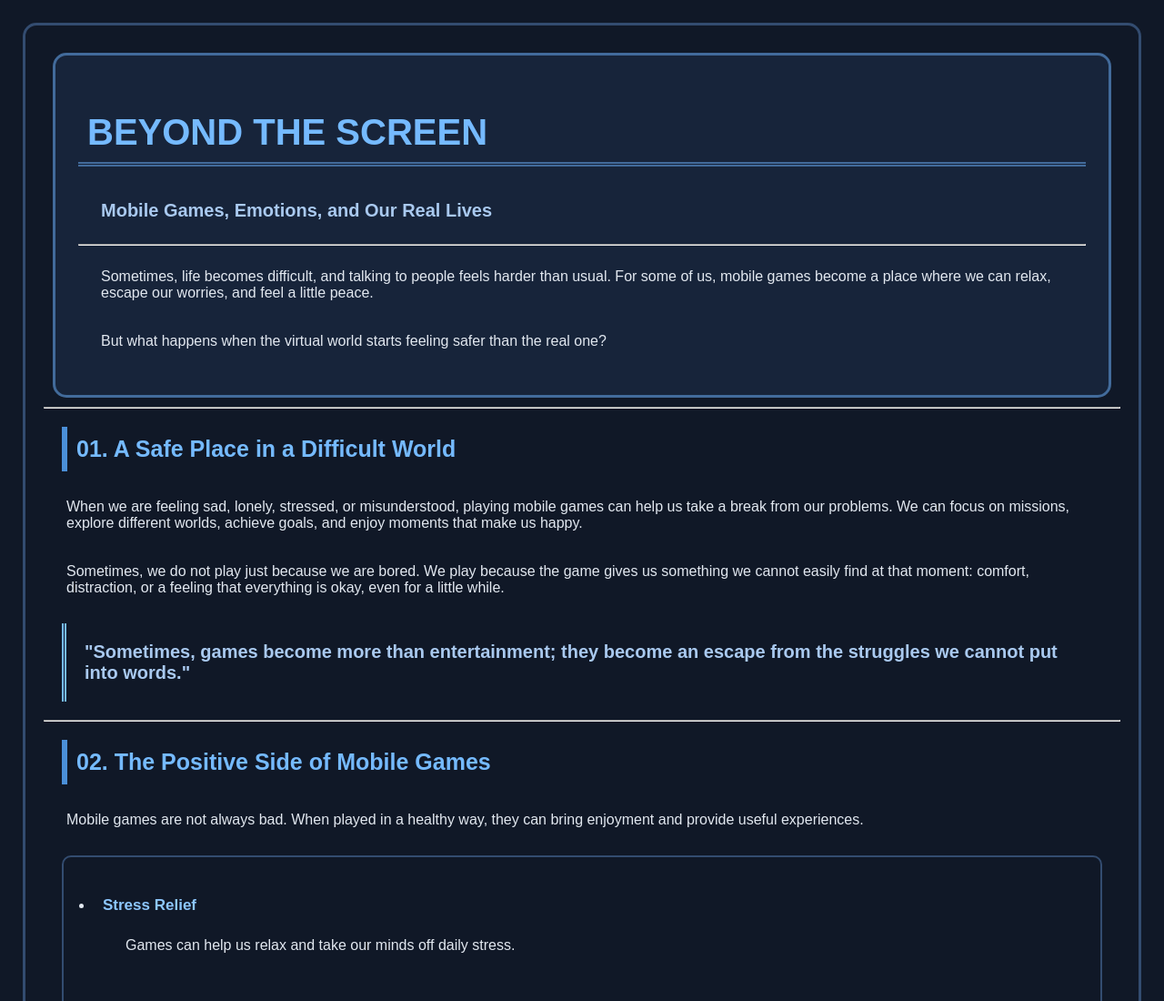
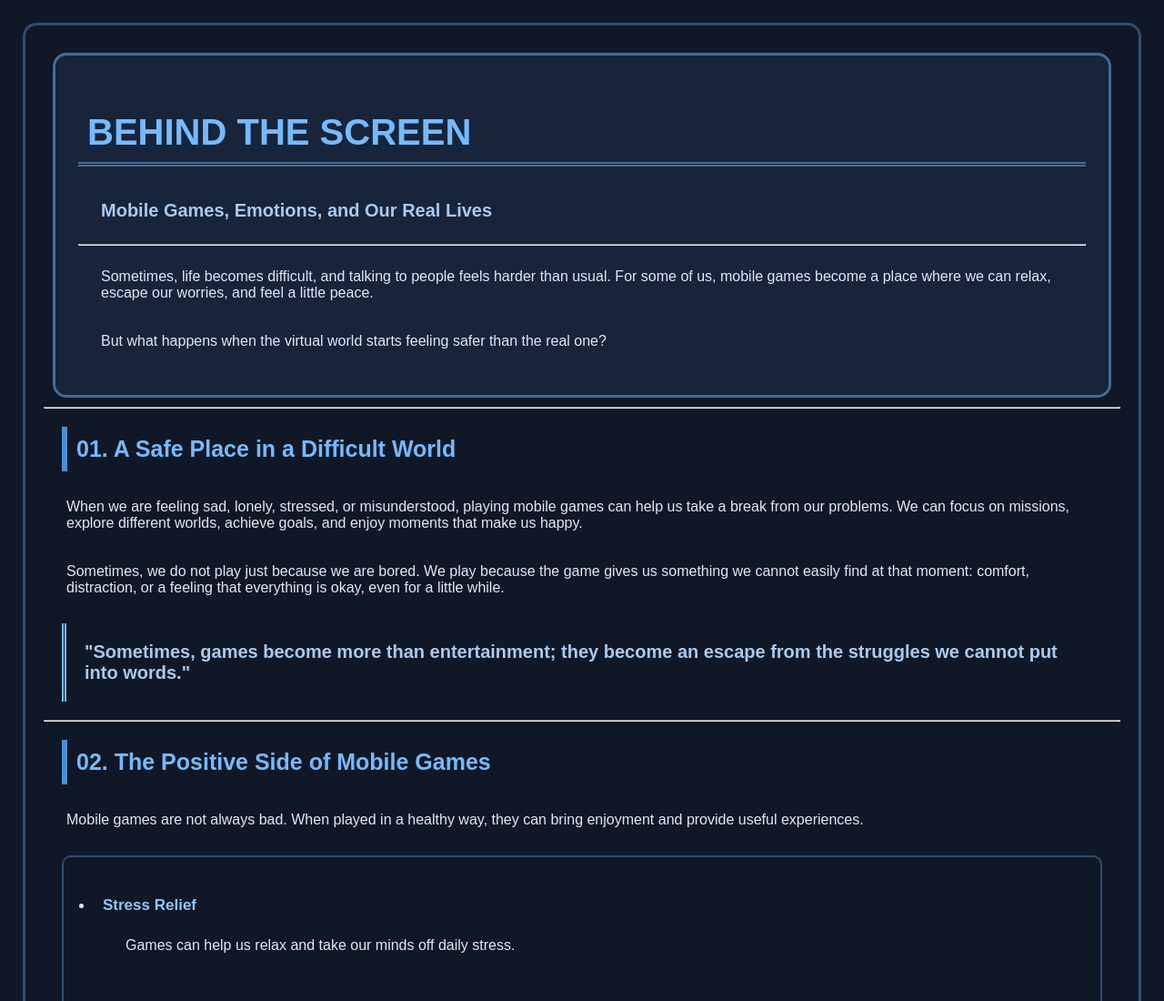
Before and after one commit to j4nnybrvo/ClonePushPull, a plain HTML site: page index.html in a window 1280 px wide. Shown: the top 1100 px of the page at 91% size. Drawn offline with Linux system fonts and the light colour scheme.

Commit message:
VERSION 1.0.6

```diff
--- a/index.html
+++ b/index.html
@@ -12,7 +12,7 @@
 <body>
 
     <header>
-        <h1>BEYOND THE SCREEN</h1>
+        <h1>BEHIND THE SCREEN</h1>
         <p class="subtitle">Mobile Games, Emotions, and Our Real Lives</p>
         <hr>
         <p>
@@ -229,7 +229,7 @@
     <p class="footer">
         BEYOND THE SCREEN | Understanding Gaming and Emotional Well-Being for Our Safety!
     </p>
-  <!--VERSION 1.0.5-->
+  <!--VERSION 1.0.6-->
 </body>
 
 </html>
```
